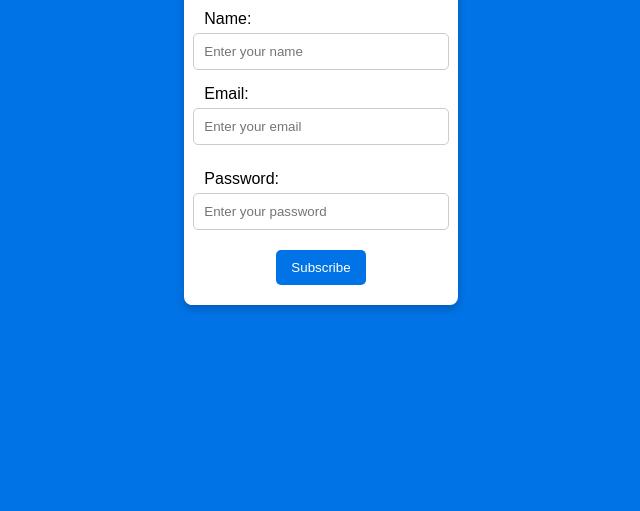
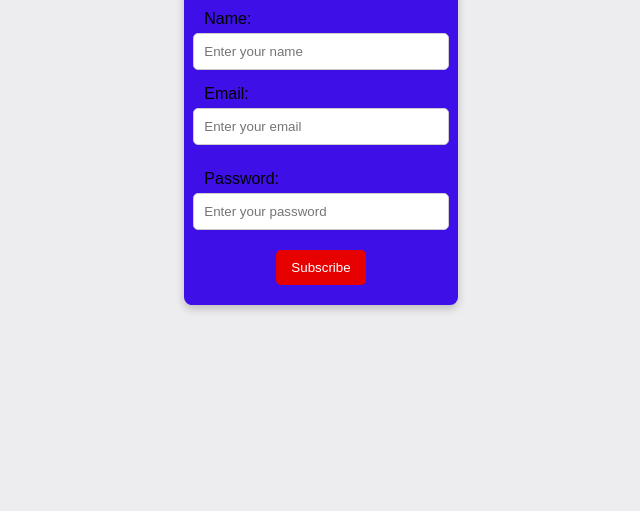
Before and after one commit to Mjunkie/js-css-assignment2, a plain HTML site: page index.html in a window 1280 px wide. Shown: the part 289-800 px from the top of the page, without its empty margins (319-959 px from the left). Drawn offline with Linux system fonts and the light colour scheme.

Commit message:
last commit

```diff
--- a/index.html
+++ b/index.html
@@ -1,5 +1,5 @@
 <!DOCTYPE html>
-<html lang="en">
+<html>
 <head>
     <meta charset="UTF-8">
     <meta name="viewport" content="width=device-width, initial-scale=1.0">
--- a/styles.css
+++ b/styles.css
@@ -1,6 +1,7 @@
 body {
     font-family: Arial, sans-serif;
-    background-color: #0073e6;
+    background: hsl(270, 6%, 93%);
+    background-color: (214 91% 6%);
     display: flex;
     justify-content: center;
     align-items: center;
@@ -9,7 +10,7 @@ body {
 }
 
 .container {
-    background: white;
+    background: #3e0fe7;
     padding: 20px;
     border-radius: 8px;
     text-align: center;
@@ -40,7 +41,7 @@ input {
 }
 
 button {
-    background-color: #0073e6;
+    background-color: hsl(0, 100%, 45%);
     color: white;
     border: none;
     padding: 10px 15px;
```
